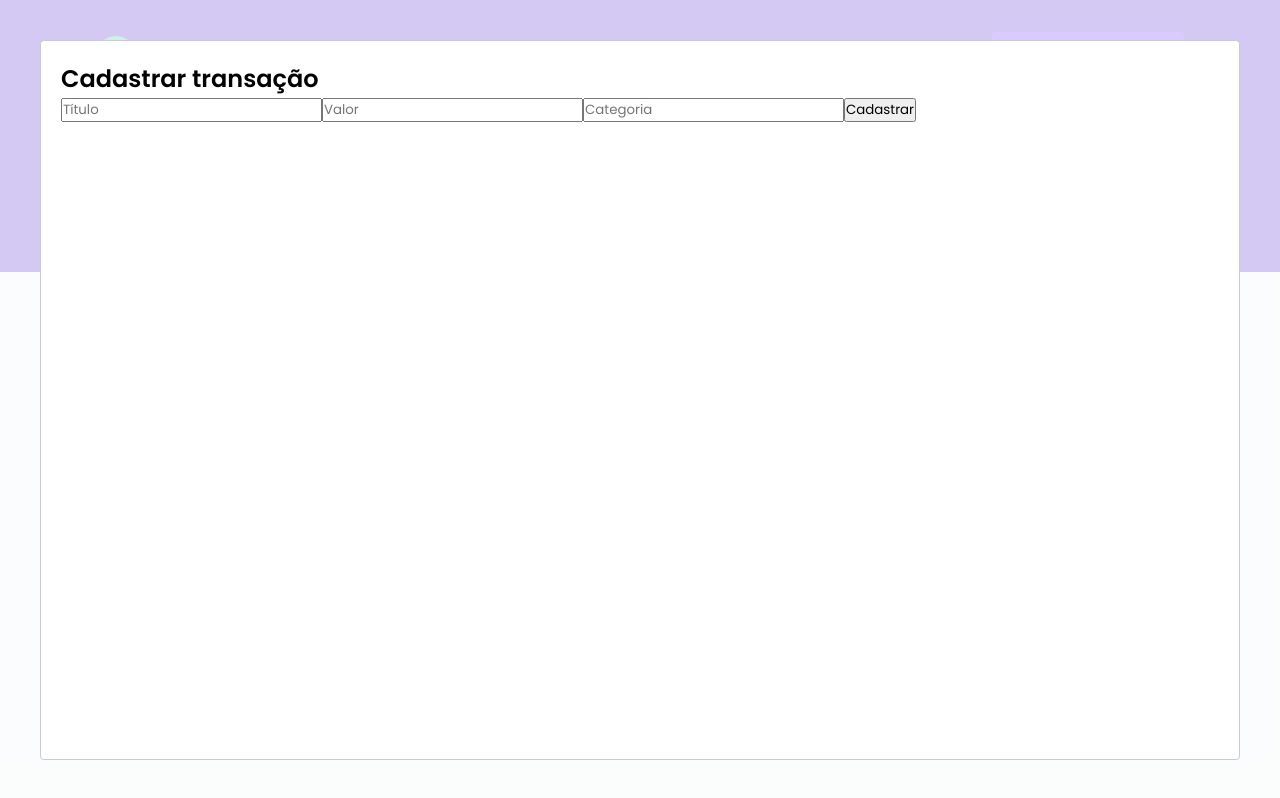
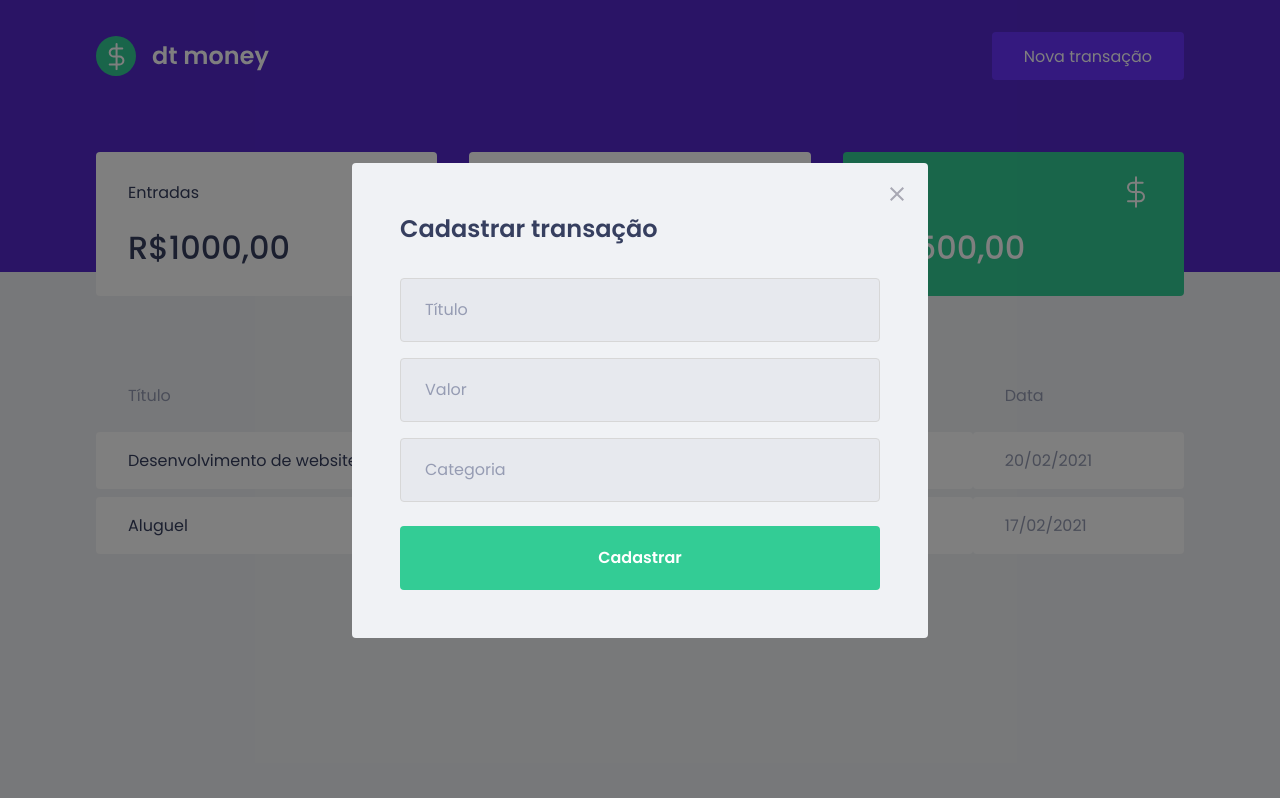
Before and after one commit to eduardo3g/dtmoney, a React (Create React App) app: page / in a window 1280 px wide. Both pictures are taken after a click on the button "Nova transação". Built offline with nearby package versions, Linux system fonts and the light colour scheme; no server answers; what miragejs would draw is missing.

Commit message:
style: implement styles on the new transaction modal

```diff
--- a/src/components/NewTransactionModal/index.tsx
+++ b/src/components/NewTransactionModal/index.tsx
@@ -1,4 +1,5 @@
 import Modal from 'react-modal';
+import closeImage from '../../assets/close.svg';
 import { Container } from './styles';
 
 interface NewTransactionModalProps {
@@ -13,7 +14,16 @@
     <Modal
       isOpen={isOpen}
       onRequestClose={onRequestClose}
+      overlayClassName="react-modal-overlay"
+      className="react-modal-content"
     >
+      <button
+        type="button"
+        onClick={onRequestClose}
+        className="react-modal-close"
+      >
+        <img src={closeImage} alt="Fechar modal"/>
+      </button>
       <Container>
         <h2>Cadastrar transação</h2>
 
--- a/src/components/NewTransactionModal/styles.ts
+++ b/src/components/NewTransactionModal/styles.ts
@@ -1,3 +1,48 @@
 import styled from 'styled-components';
 
-export const Container = styled.form``;
+export const Container = styled.form`
+  h2 {
+    color: var(--text-title);
+    font-size: 1.5rem;
+    margin-bottom: 2rem;
+  }
+
+  input {
+    width: 100%;
+    padding: 0 1.5rem;
+    height: 4rem;
+    border-radius: 0.25rem;
+
+    border: 1px solid var(--input-border);
+    background: var(--input-background);
+
+    font-weight: 400;
+    font-size: 1rem;
+
+    &::placeholder {
+      color: var(--text-body);
+    }
+
+    & + input {
+      margin-top: 1rem;
+    }
+  }
+
+  button[type="submit"] {
+    width: 100%;
+    padding: 0 1.5rem;
+    height: 4rem;
+    background: var(--green);
+    color: #FFF;
+    border-radius: 0.25rem;
+    border: 0;
+    font-size: 1rem;
+    margin-top: 1.5rem;
+    font-weight: 600;
+    transition: filter 0.2s;
+
+    &:hover {
+      filter: brightness(0.9);
+    }
+  }
+`;
--- a/src/styles/global.ts
+++ b/src/styles/global.ts
@@ -3,6 +3,8 @@
 export const GlobalStyle = createGlobalStyle`
   :root {
     --background: #F0F2F5;
+    --input-background: #E7E9EE;
+    --input-border: #D7D7D7;
     --red: #E52E4D;
     --green: #33CC95;
     --blue: #5429CC;
@@ -50,4 +52,45 @@
     opacity: 0.6;
     cursor: not-allowed;
   }
+
+  .react-modal-overlay {
+    background: rgba(0, 0, 0, 0.5);
+
+    position: fixed;
+    top: 0;
+    bottom: 0;
+    right: 0;
+    left: 0;
+
+    display: flex;
+    align-items: center;
+    justify-content: center;
+  }
+
+  .react-modal-content {
+    width: 100%;
+    max-width: 576px;
+    background: var(--background);
+    padding: 3rem;
+    position: relative;
+    border-radius: 0.25rem;
+
+    &:focus {
+      outline: 0;
+    }
+  }
+
+  .react-modal-close {
+    position: absolute;
+    right: 1.5rem;
+    top: 1.5rem;
+    border: 0;
+    background: transparent;
+
+    transition: filter 0.2s;
+
+    &:hover {
+      filter: brightness(0.8);
+    }
+  }
 `;
```
